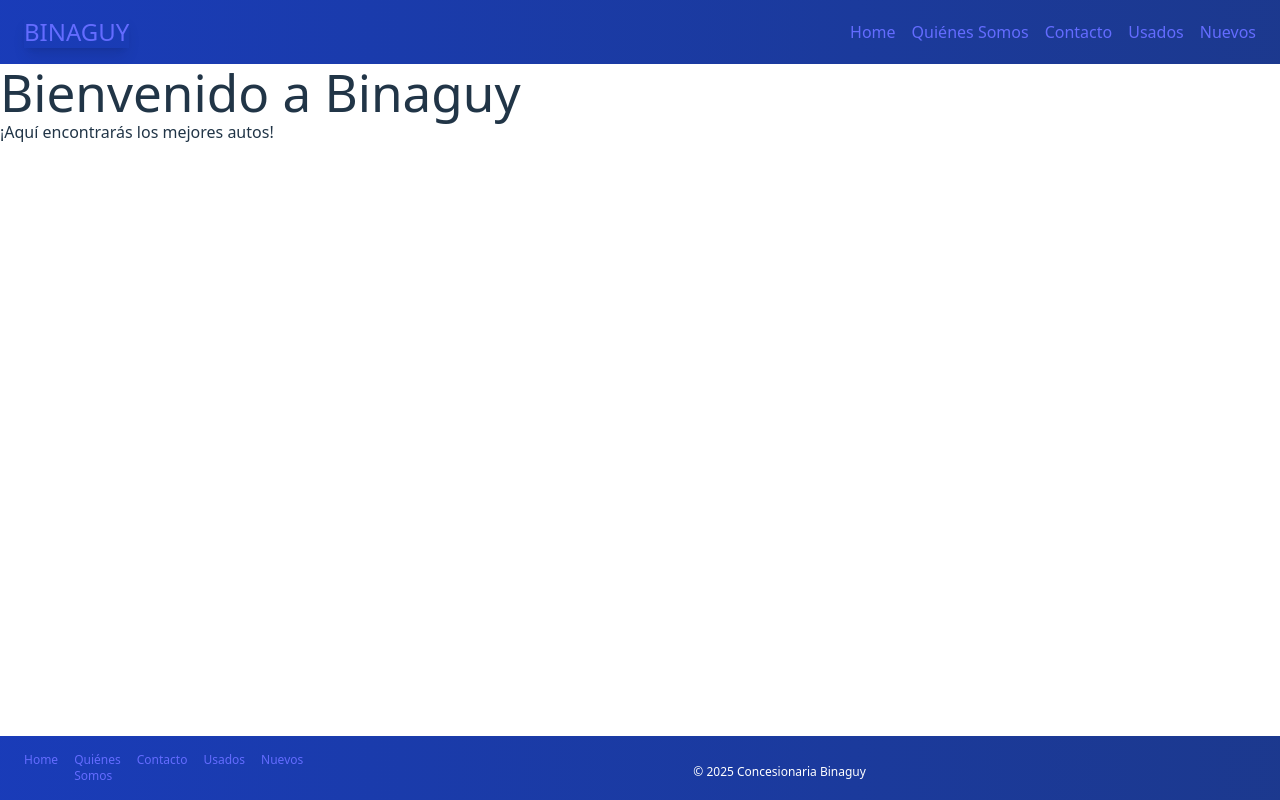
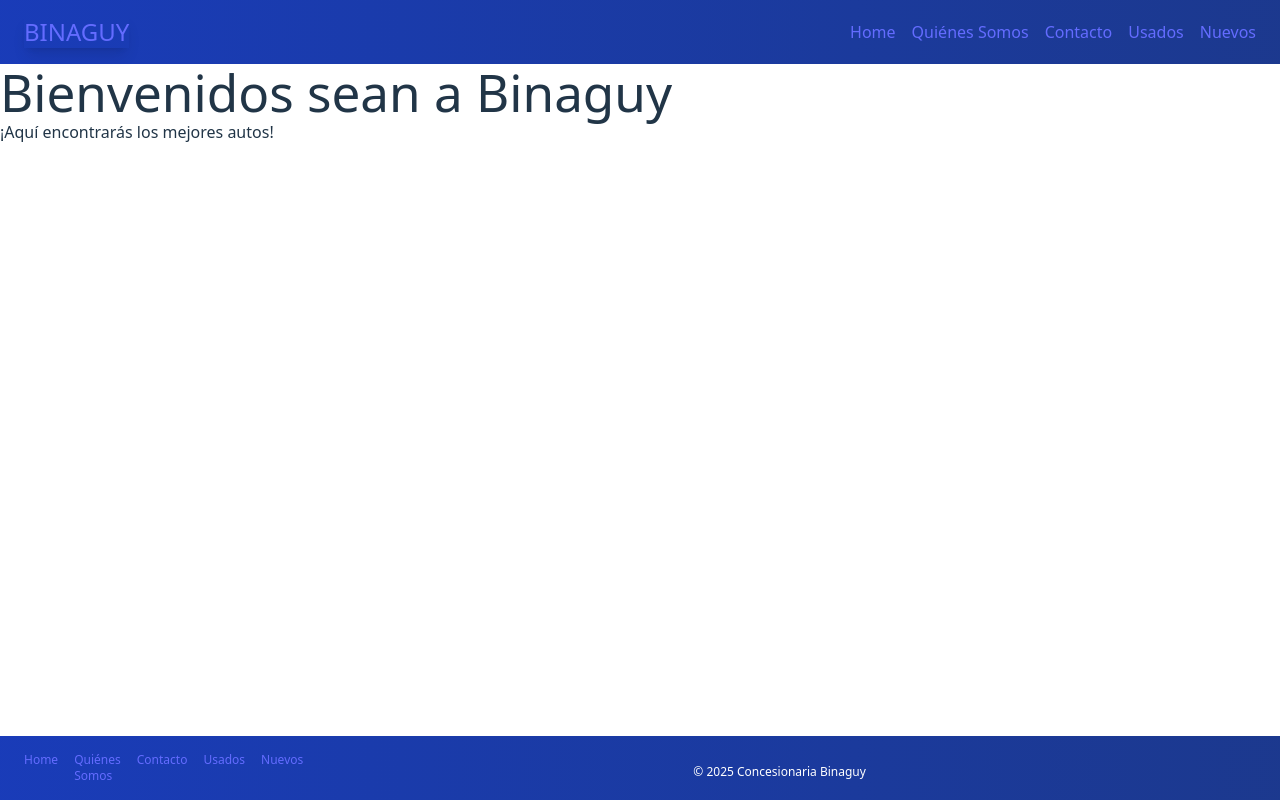
Before and after one commit to juambeltz/bngy, a React (Vite) app: page / in a window 1280 px wide. Built offline with nearby package versions, Linux system fonts and the light colour scheme.

Commit message:
Cambio en home.jsx para la versión test en Vercel

```diff
--- a/src/pages/Home.jsx
+++ b/src/pages/Home.jsx
@@ -1,7 +1,7 @@
 const Home = () => {
     return (
       <div>
-        <h1>Bienvenido a Binaguy</h1>
+        <h1>Bienvenidos sean a Binaguy</h1>
         <p>¡Aquí encontrarás los mejores autos!</p>
       </div>
     );
```
